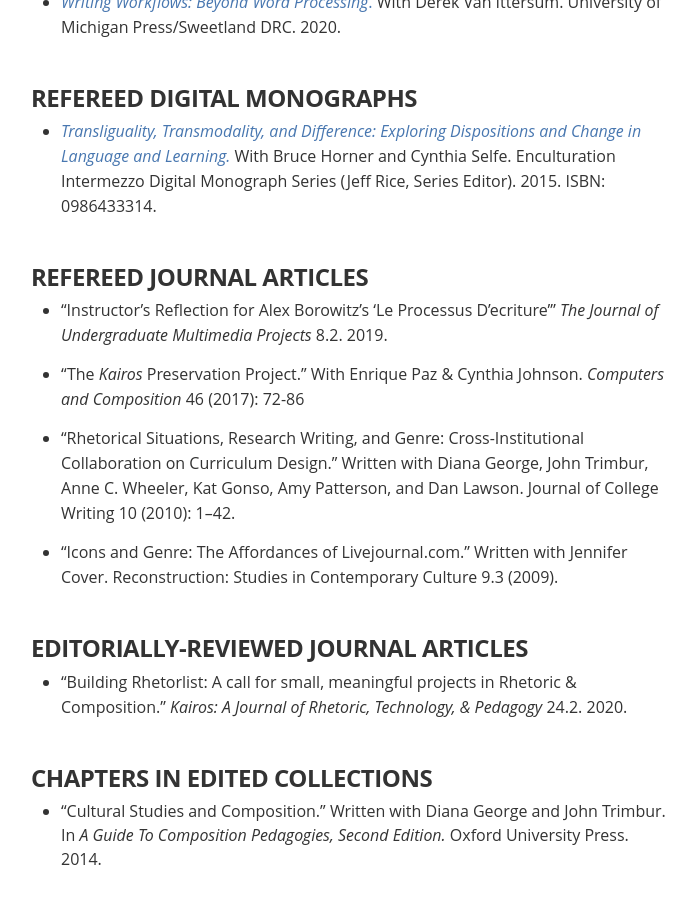
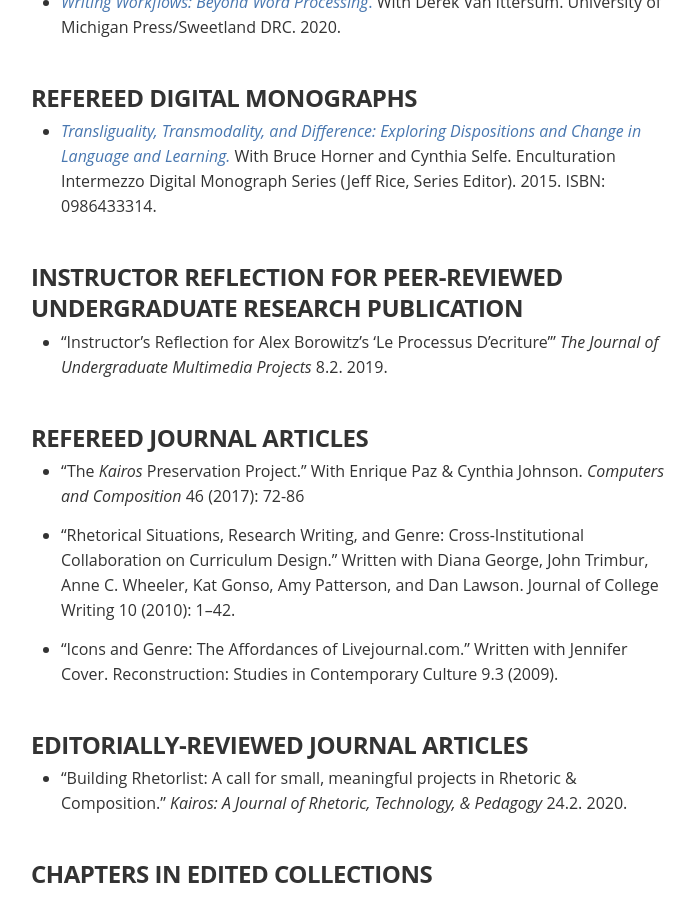
Before and after one commit to timlockridge/timlockridgedotcom, a Jekyll site: the page built from cv.md, in a window 1280 px wide and 900 px high, scrolled down 994 px. Shown: the whole window, without its empty margins (289-985 px from the left). Built offline with Jekyll 4.4.1, drawn with Linux system fonts in a browser that asks for light colours; nearby versions of some CDN libraries; some web fonts are replaced.

Commit message:
Summer update

```diff
--- a/cv.md
+++ b/cv.md
@@ -24,9 +24,12 @@ permalink: /cv/
 
 * [*Transliguality, Transmodality, and Difference: Exploring Dispositions and Change in Language and Learning.*](http://intermezzo.enculturation.net/01/ttd-horner-selfe-lockridge/index.htm) With Bruce Horner and Cynthia Selfe. Enculturation Intermezzo Digital Monograph Series (Jeff Rice, Series Editor). 2015. ISBN: 0986433314.
 
+#### INSTRUCTOR REFLECTION FOR PEER-REVIEWED UNDERGRADUATE RESEARCH PUBLICATION
+
+* "Instructor's Reflection for Alex Borowitz's 'Le Processus D'ecriture'" *The Journal of Undergraduate Multimedia Projects* 8.2. 2019.
+
 #### REFEREED JOURNAL ARTICLES
 
-- "Instructor's Reflection for Alex Borowitz's 'Le Processus D'ecriture'" *The Journal of Undergraduate Multimedia Projects* 8.2. 2019.
 - "The _Kairos_ Preservation Project." With Enrique Paz & Cynthia Johnson. *Computers and Composition* 46 (2017): 72-86
 - “Rhetorical Situations, Research Writing, and Genre: Cross-Institutional Collaboration on Curriculum Design.” Written with Diana George, John Trimbur, Anne C. Wheeler, Kat Gonso, Amy Patterson, and Dan Lawson. Journal of College Writing 10 (2010): 1–42.
 - “Icons and Genre: The Affordances of Livejournal.com.” Written with Jennifer Cover. Reconstruction: Studies in Contemporary Culture 9.3 (2009).
```
